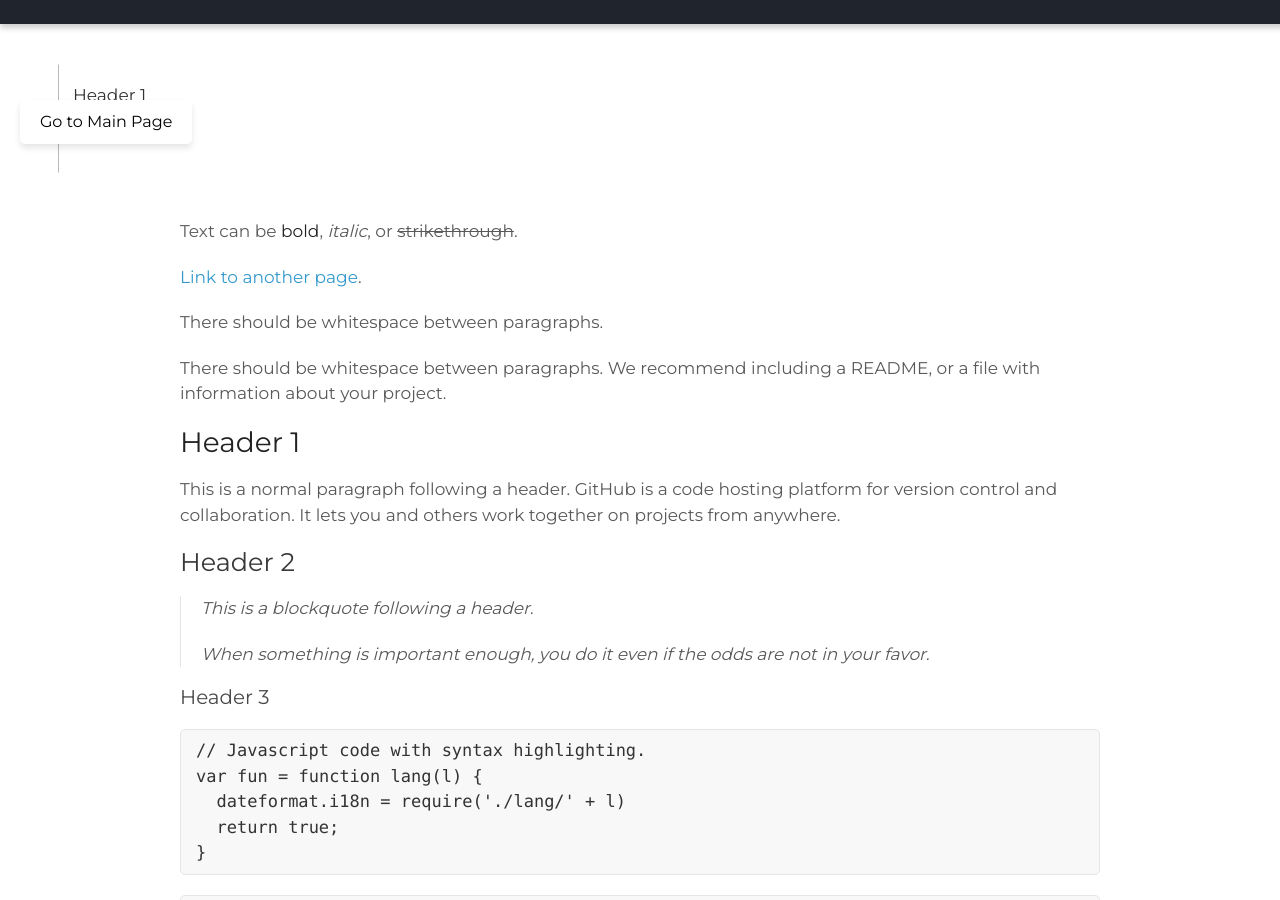
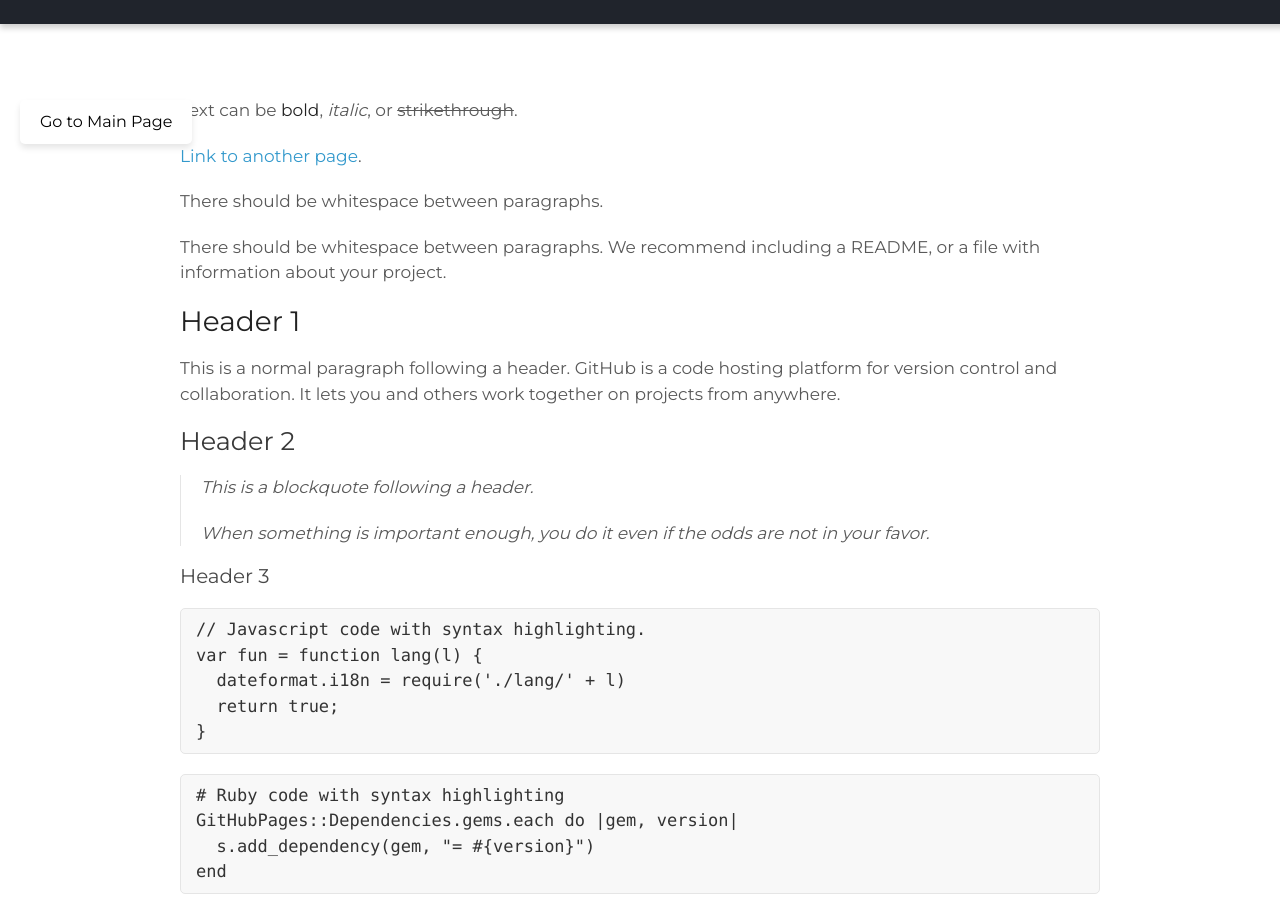
Before and after one commit to FredPili/ADAWebsite, a Jekyll site: the page built from example.md, in a window 1280 px wide and 900 px high. Built offline with Jekyll 4.4.1, drawn with Linux system fonts in a browser that asks for light colours.

Commit message:
update html

```diff
--- a/_layouts/default.html
+++ b/_layouts/default.html
@@ -17,15 +17,7 @@
       </div>
     </nav>
 
-    <!-- Sticky Button -->
-    <a href="{{ site.baseurl }}/index.html" class="sticky-button">Go to Main Page</a>
-
-    <!-- Sidebar -->
-    <div class="sidebar">
-      <div class="toc-bar"></div> <!-- Left bar beside the TOC -->
-      <ul id="toc"></ul>  <!-- This will be populated with JavaScript -->
-    </div>
-
+    <!-- Main content -->
     <div class="wrapper">
       <section>
 
@@ -38,6 +30,16 @@
         {% endif %}
       </footer>
     </div>
+
+    <!-- Sidebar -->
+    <div class="sidebar">
+      <div class="toc-bar"></div> <!-- Left bar beside the TOC -->
+      <ul id="toc"></ul>  <!-- This will be populated with JavaScript -->
+    </div>
+
+    <!-- Sticky Button -->
+    <a href="{{ site.baseurl }}/index.html" class="sticky-button">Go to Main Page</a>
+
     <script src="{{ '/assets/js/scale.fix.js' | relative_url }}"></script>
 
 
```
